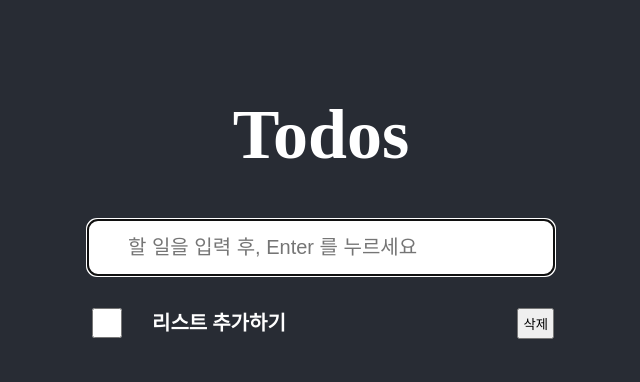
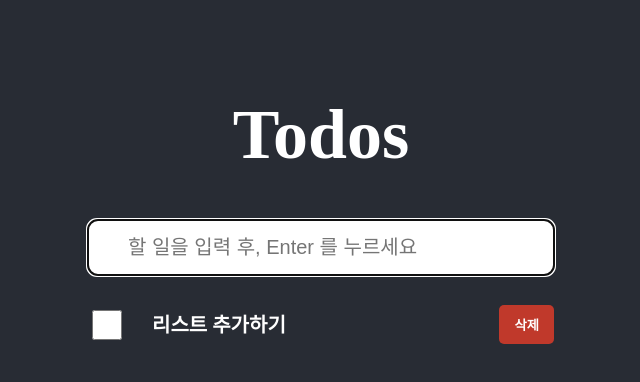
Before and after one commit to HollysLongWay/todolist, a React (Create React App) app: page / in a window 1280 px wide. Shown: the top 382 px of the page, without its empty margins (319-959 px from the left). Built offline with nearby package versions, Linux system fonts and the light colour scheme.

Commit message:
feat : show line-though when todo check

```diff
--- a/src/App.scss
+++ b/src/App.scss
@@ -57,9 +57,19 @@
         text-align: left;
       }
 
+      &.checked label {
+        text-decoration: line-through;
+      }
+
       button {
+        background-color: #c0392b;
+        font-weight: 700;
+        color: #fff;
+        border-width: 0;
+        border-radius: 5px;
         margin-left: auto;
-        padding: 4px;
+        padding: 10px 15px;
+        cursor: pointer;
       }
     }
   }
--- a/src/components/TodoInput.jsx
+++ b/src/components/TodoInput.jsx
@@ -16,7 +16,7 @@ export default function TodoInput() {
 
   return (
     <form onSubmit={onSubmit}>
-      <input autoFocus placeholder="할 일을 입력 후, Enter 를 누르세요" onChange={onChange} value={value} />
+      <input autoFocus placeholder="할 일을 입력 후, Enter 를 누르세요" onChange={onChange} value={value} aria-label="할 일 추가하기" />
     </form>
   );
 }
--- a/src/components/TodoItem.jsx
+++ b/src/components/TodoItem.jsx
@@ -1,11 +1,24 @@
-import React from 'react';
+import React, { useRef } from 'react';
 
 export default function TodoItem({ id, value, complete, onChange, onClick }) {
+  const todoRef = useRef();
+
   return (
-    <li>
-      <input type="checkbox" id={id} checked={complete} onChange={() => onChange(id)} />
-      <label for={id}>{value}</label>
-      <button onClick={() => onClick(id)}>삭제</button>
+    <li ref={todoRef}>
+      <input
+        type="checkbox"
+        id={id}
+        checked={complete}
+        onChange={() => {
+          onChange(id);
+          console.log(todoRef.current);
+          todoRef.current.classList.toggle('checked');
+        }}
+      />
+      <label htmlFor={id}>{value}</label>
+      <button onClick={() => onClick(id)} aria-label="완료된 할 일 목록 삭제">
+        삭제
+      </button>
     </li>
   );
 }
```
